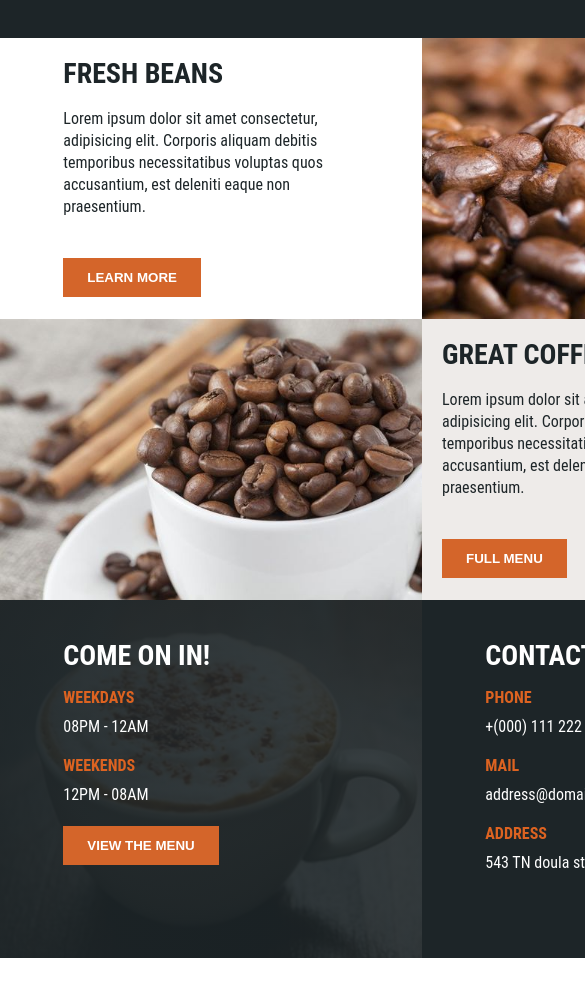
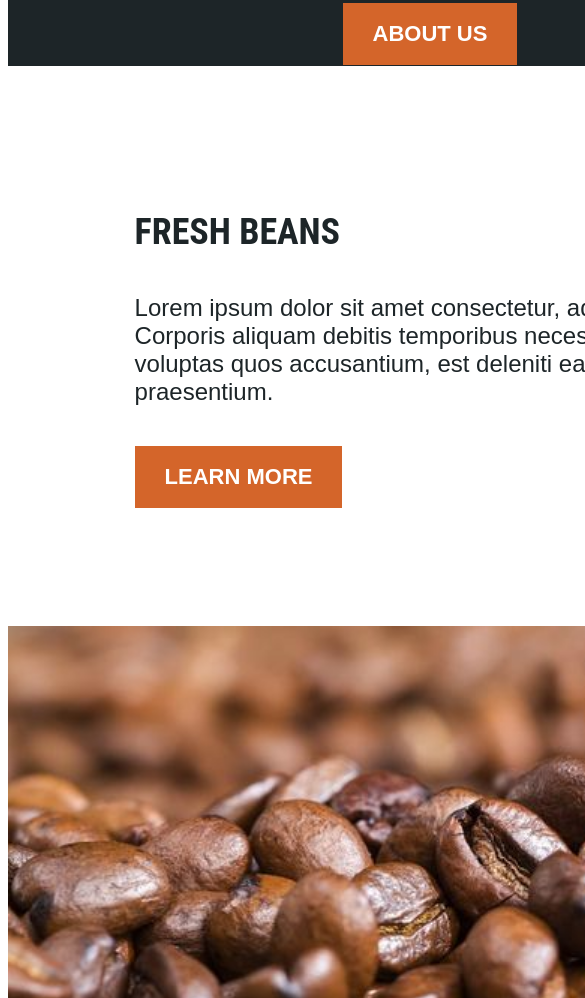
Before and after one commit to LuizMatheusf/CoffeeHouseLandingPage, a plain HTML site: page index.html in a window 390 px wide. Shown: the part 1002-2000 px from the top of the page, 585 px wide, since content can reach past the window. Before the commit the page ends 1960 px from the top, so only its background shows below. Drawn offline with Linux system fonts and the light colour scheme.

Commit message:
Adição de Media Query.

```diff
--- a/src/style.css
+++ b/src/style.css
@@ -1,4 +1,4 @@
-/* http://meyerweb.com/eric/tools/css/reset/
+* http://meyerweb.com/eric/tools/css/reset/
    v2.0 | 20110126
    License: none (public domain)
 */
@@ -55,6 +55,7 @@ table {
 /* End reset */
 
 @import url('https://fonts.googleapis.com/css2?family=Poppins&family=Roboto+Condensed&display=swap');
+
 body {
 	font-family: 'Roboto Condensed', sans-serif;
 	min-width: 100vh;
@@ -75,7 +76,7 @@ h3 {
 }
 
 p {
-	font-family: 'Poppins' sans-serif;
+	font-family: 'Poppins', sans-serif !important;
 	line-height: 22px;
 	margin-bottom: 20px;
 }
@@ -133,8 +134,9 @@ button:hover {
 	margin-bottom: 20px;
 }
 
-.hero-text p{
-	width: auto;
+.hero-text p {
+	width: 90%;
+    text-align: center;
 }
 
 /******************************** About ********************************/
@@ -142,7 +144,7 @@ button:hover {
 .about {
 	background: #1d2528;
 	color: #fff;
-	height: 520px;
+	height: 540px;
 	display: flex;
 	flex-direction: column;
 	justify-content: center;
@@ -157,7 +159,7 @@ button:hover {
 }
 
 .about-text p {
-	width: 50%;
+	width: 65%;
 }
 
 .about .about-icons {
@@ -167,7 +169,7 @@ button:hover {
 }
 
 .about-icons li {
-	width: 30%;
+	width: 25%;
 	color: #985836;
 	text-transform: uppercase;
 	font-weight: 600;
@@ -209,6 +211,7 @@ button:hover {
 }
 
 .product-text-img .bean {
+	padding: 20px 0;
 	margin: 0 15%;
 }
 
@@ -252,10 +255,90 @@ button:hover {
 .footer .open-filter {
 	background: linear-gradient(90deg, #1d2528ef, #1d2528e0);
 	position: absolute;
-	width: 100%;
+	width: 101%;
 	height: 100%;
 }
 
 .footer .contact {
 	background: #1d2528;
 }
+
+/******************************** Media Query ********************************/
+
+@media (max-width: 780px) {
+
+	h2 {
+		font-size: 32px;
+	}
+
+	h3 {
+		font-size: 18px;
+	}
+
+	p {
+		font-size: 18px;
+	}
+
+	.product .product-text-img {
+		display: flex;
+		flex-direction: column;
+		align-items: stretch;
+	}
+
+	.product .product-text  {
+		background: #fff;
+		height: 520px;
+		padding: 20px 0;
+    	margin: 0 15%;
+	}
+
+	.product-text-img .coffee p {
+		width: 100%;
+	}
+}
+
+/******************************** Media Query ********************************/
+
+@media (max-width: 600px) {
+
+	h2 {
+		font-size: 36px;
+	}
+
+	h3 {
+		font-size: 28px;
+	}
+
+	p {
+		font-size: 24px;
+		line-height: 28px;
+	}
+
+	button {
+		font-size: 22px;
+		padding: 18px 30px;
+	}
+
+	.about-text p {
+		width: 90%;
+	}
+
+	.about-icons li i {
+		font-size: 42px;
+	}
+
+	.footer {
+		height: 1200px;
+		grid-template-columns: repeat(1, 1fr);
+		grid-template-rows: repeat(2, 1fr);
+	}
+
+	.footer-text {
+		margin: 15% !important;
+	}
+
+	.footer .open-filter {
+		height: 101%;
+		width: 100%;
+	}
+}
```
